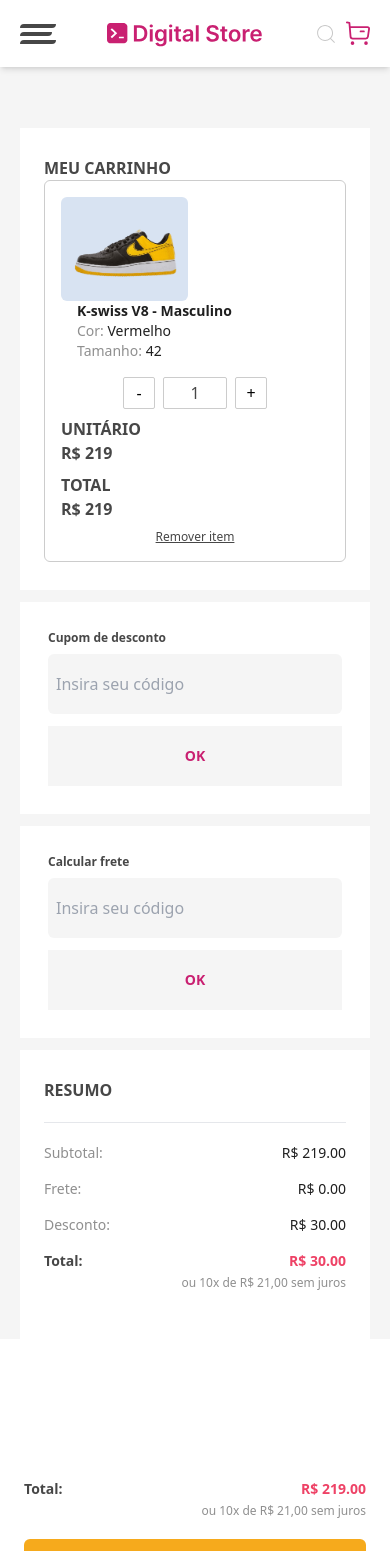
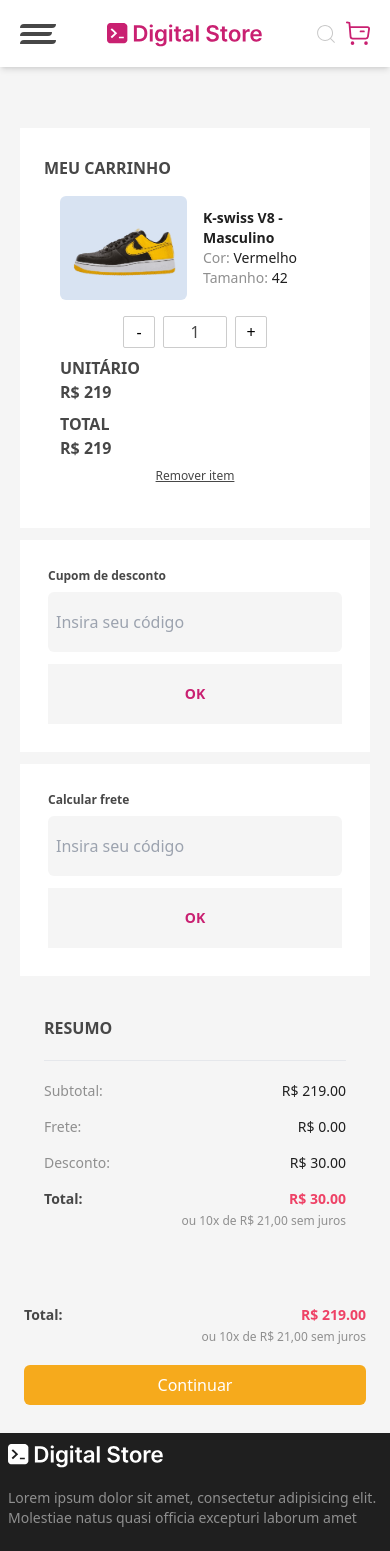
Before and after one commit to letticiamoura/ecommerce-front, a React (Vite) app: page /ecommerce-front/cart in a window 390 px wide. Shown: the top 1551 px of the page. Built offline with nearby package versions, Linux system fonts and the light colour scheme.

Commit message:
style: estilizando cart

```diff
--- a/src/components/CardCart.tsx
+++ b/src/components/CardCart.tsx
@@ -37,8 +37,8 @@
     };
 
     return (
-        <div className={`${className} flex flex-col justify-center p-4 md:border-none border border-light-gray-2 rounded-md`}>
-            <div className="flex flex-col lg:flex-row items-start lg:items-center">
+        <div className={`${className} flex flex-col justify-center p-4 rounded-md`}>
+            <div className="flex items-center md:items-start lg:items-center">
                 <img
                     className="h-[104px] w-[127px] object-contain bg-light-blue rounded-md"
                     src={image}
@@ -63,7 +63,7 @@
                         />
                         <button className="h-8 w-8 border border-light-gray-2 rounded-sm" onClick={increaseItem}>+</button>
                     </div>
-                    <div className="flex flex-col lg:flex-row lg:justify-between w-full">
+                    <div className="flex flex-col lg:flex-row lg:justify-between w-full ">
                         <div className="mb-2 lg:mb-0">
                             <p className="text-base font-bold text-dark-gray-2">UNITÁRIO</p>
                             <p className="text-base font-bold text-dark-gray-2">R$ {price}</p>
--- a/src/pages/CartPage.tsx
+++ b/src/pages/CartPage.tsx
@@ -9,7 +9,7 @@
     return(
         <Layout>
             <div className="flex flex-col lg:flex-row lg:gap-4 justify-center pt-32 lg:pt-14 px-5 lg:px-0 bg-light-gray-3">
-                <div className="lg:w-4/6">
+                <div className="lg:w-4/6 flex flex-col">
                     <div className="px-6 py-7 bg-white">
                         <div className="flex">
                             <h1 className="w-full font-bold font-sm text-dark-gray-2">MEU CARRINHO</h1>
@@ -61,9 +61,9 @@
                         <ProductListing len={4} />
                     </Section>
                 </div>
-                <div className="lg:w-1/4 h-fit px-6 py-7 mt-3 lg:m-0 bg-white">
+                <div className="lg:w-1/4 h-fit px-6 py-7 mt-3 lg:m-0 bg-light-gray-3">
                         <h1 className="w-full font-bold font-sm text-dark-gray-2">RESUMO</h1>
-                        <hr className='my-5 bg-light-gray-2'></hr>
+                        <hr className='my-5 bg-light-gray-2 h-auto'></hr>
                         <div className="flex flex-col gap-4">
                             <p className="flex justify-between text-sm font-medium text-light-gray">Subtotal: <span className="text-dark-gray">R$ 219.00</span></p>
                             <p className="flex justify-between text-sm font-medium text-light-gray">Frete: <span className="text-dark-gray">R$ 0.00</span></p>
@@ -74,7 +74,7 @@
                         <NavLink to="/ecommerce-front/purchasepage" className="hidden lg:block w-full py-2 px-2 bg-warning text-white rounded-md text-center">Continuar</NavLink>
                 </div>
             </div>
-            <div className="lg:hidden h-auto px-6 py-7 mt-28 bg-white">
+            <div className="lg:hidden px-6 py-7 md:mt-28 bg-light-gray-3">
                     <p className="flex justify-between text-sm font-bold text-dark-gray-2">Total: <span className="text-error">R$ 219.00</span></p>
                     <p className="pt-1 pb-5 text-xs text-light-gray text-end">ou 10x de R$ 21,00 sem juros</p>
                     <NavLink to="/ecommerce-front/purchasepage" className="block lg:hidden w-full py-2 px-2 bg-warning text-white rounded-md text-center">Continuar</NavLink>
```
